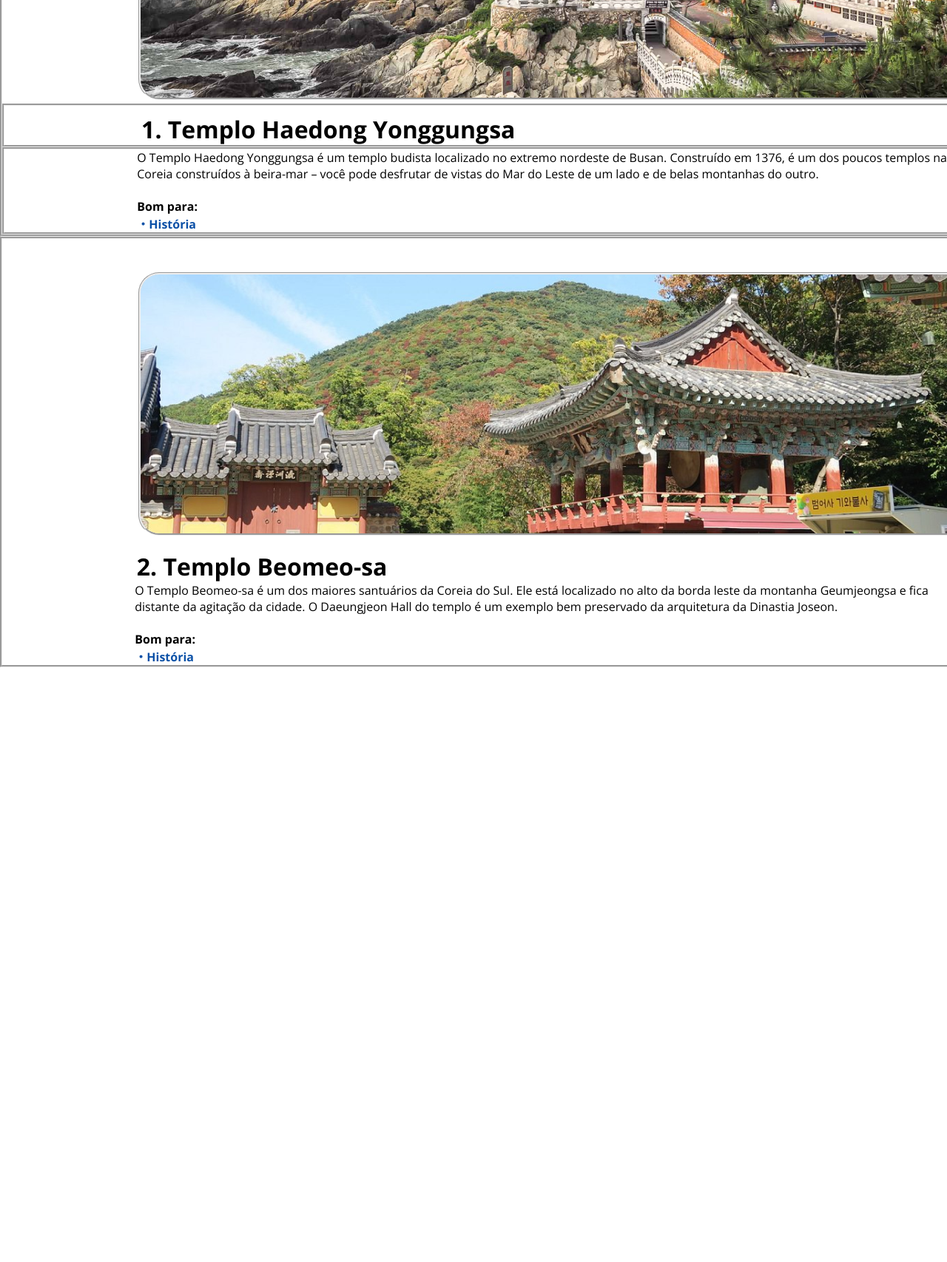
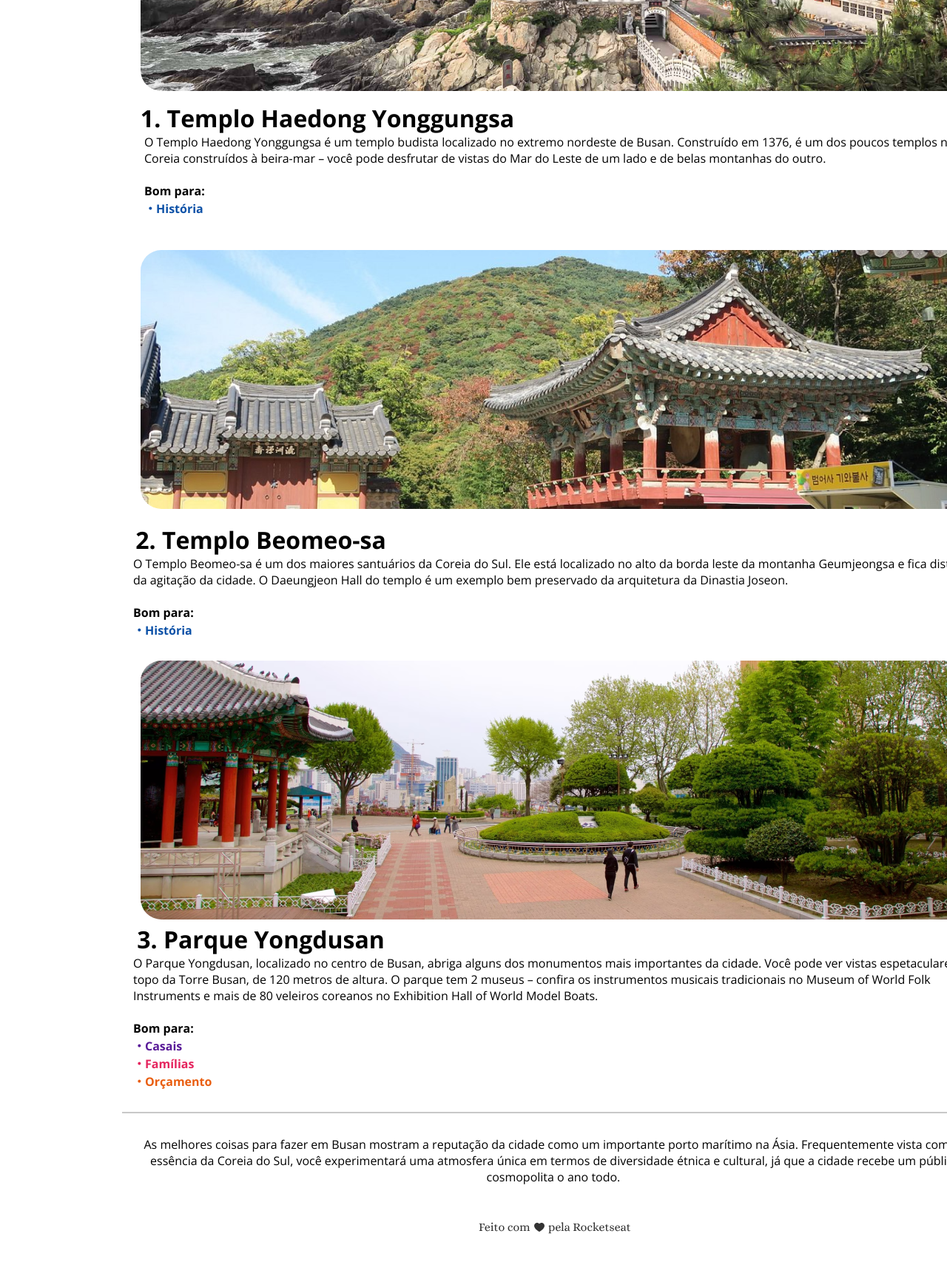
Before and after one commit to marcosfaquete/Rocketseat, a plain HTML site: page Full-Stack/Desafio-pratico-Local Turistico/index.html in a window 1280 px wide. Shown: the part 1080-2786 px from the top of the page at 74% size. Before the commit the page ends 2030 px from the top, so only its background shows below. Drawn offline with nearby package versions, Linux system fonts and the light colour scheme.

Commit message:
Desafio-pratico-Local-Turistico

```diff
--- a/Full-Stack/Desafio-pratico-Local Turistico/index.html
+++ b/Full-Stack/Desafio-pratico-Local Turistico/index.html
@@ -37,13 +37,13 @@
             Os santuários budistas que pontilham a costa e as montanhas de Busan têm uma arquitetura impressionante que irá encantar os fotógrafos.
         </p>
 
-        <div class="divTemplo">
-            <img class="imgTemplo" src="assets/TemploHaedong.png">
+        <div class="divHaedong">
+            <img class="imgHaedong" src="assets/TemploHaedong.png" alt="Imagem do Templo Haedong">
 
-            <h3 class="subTemplo">
+            <h3 class="subHaedong">
                 1. Templo Haedong Yonggungsa
             </h3>
-            <p class="txtTemplo">
+            <p class="txtHaedong">
                 O Templo Haedong Yonggungsa é um templo budista localizado no extremo nordeste de Busan. Construído em 1376, é um dos poucos templos na
                 Coreia construídos à beira-mar – você pode desfrutar de vistas do Mar do Leste de um lado e de belas montanhas do outro.
                 <br>
@@ -53,7 +53,7 @@
         </div>
 
         <div class="divBeomeo">
-            <img class='imgBeomeo'src="assets/temploBeomeosa.png">
+            <img class='imgBeomeo'src="assets/temploBeomeosa.png" alt="Imagem do Templo Beomeosa">
             <h3 class="subBeomeo">
                 2. Templo Beomeo-sa
             </h3>
@@ -65,15 +65,31 @@
             </p>
         </div>
 
-        <div class="divParque">
+        <div class="parqueYongdusan">
+            <img class="imgParqueYongdusan" src="assets/parqueYongdusan.png" alt="Imagem do Parque Yongdusan">
+            <h3 class="subYongdusan">
+                3. Parque Yongdusan
+            </h3>
+            <p class="txtYongdusan">
+                O Parque Yongdusan, localizado no centro de Busan, abriga alguns dos monumentos mais importantes da cidade. Você pode ver vistas espetaculares do topo da Torre Busan, de 120 metros de altura. O parque tem 2 museus – confira os instrumentos musicais tradicionais no Museum of World Folk Instruments e mais de 80 veleiros coreanos no Exhibition Hall of World Model Boats.
+                <br>
+                <br><strong>Bom para:</strong>
+                <br><strong style="color: #591B98;">・Casais</strong>
+                <br><strong style="color: #E5245E;">・Famílias</strong>
+                <br><strong style="color: #E95E10;">・Orçamento</strong>
+            </p>
 
+            <div class="rodaPE">
+                <p class="txtPE">
+                    As melhores coisas para fazer em Busan mostram a reputação da cidade como um importante porto marítimo na Ásia. Frequentemente vista como a essência da Coreia do Sul, você experimentará uma atmosfera única em termos de diversidade étnica e cultural, já que a cidade recebe um público cosmopolita o ano todo.
+                </p>
+            </div>
+        </div>
+
+        <div class="divCreditos">
+            <img class="imgCreditos" src="assets/Creditos.svg">
 
         </div>
-
-
-
-
-
 
 
 
--- a/Full-Stack/Desafio-pratico-Local Turistico/style.css
+++ b/Full-Stack/Desafio-pratico-Local Turistico/style.css
@@ -4,7 +4,6 @@
 }
 
 .container {
-
     font-family: 'Open Sans', sans-serif;
     width: 1500px;
     height: auto;
@@ -26,7 +25,6 @@
     text-align: center;
     padding-right: 57%;
     line-height: 100%;
-    font-size: 36px;
     padding-top: 18px;
 }
 
@@ -45,7 +43,6 @@
     font-size: 16px;
     text-align: center;
     padding-top: 15px;
-    border-style: groove;
     border-bottom-width: 3px;
     border-top: none;
     border-left: none;
@@ -71,52 +68,41 @@
 }
 
 .txtBusan2 {
-
     font-size: 16px;
     margin-left: 190px;
     margin-right: 12%;
     margin-bottom: 3%;
-
 }
 
-.divTemplo {
-    border-style: groove;
+.divHaedong {
     text-align: center;
 }
 
-.imgTemplo {
-    border-style: groove;
+.imgHaedong {
     text-align: center;
     border-radius: 28px;
 }
 
-
-.subTemplo {
-    border-style: groove;
+.subHaedong {
     font-size: 32px;
     padding-top: 10px;
     padding-right: 41%;
 
 }
 
-.txtTemplo {
-    border-style: groove;
-    padding-left: 12%;
+.txtHaedong  {
+    padding-left: 13%;
     padding-right: 11%;
-
     font-size: 16px;
     text-align: left;
 }
 
-
 .divBeomeo {
-    border-style: groove;
     text-align: center;
 }
 
 .imgBeomeo {
     margin-top: 3%;
-    border-style: groove;
     border-radius: 28px;
 }
 
@@ -127,9 +113,53 @@
 }
 
 .txtBeomeo {
-
     font-size: 16px;
     text-align: left;
     margin-right: 12%;
     margin-left: 12%;
 }
+
+.parqueYongdusan {
+    text-align: center;
+    margin-top: 2%;
+}
+
+.imgParqueYongdusan {
+    border-radius: 28px;
+
+}
+
+.subYongdusan {
+    font-size: 32px;
+    margin-right: 53%;
+}
+
+.txtYongdusan{
+    font-size: 16px;
+    margin-left: 12%;
+    text-align: left;
+    margin-right: 11%;
+}
+
+.txtPE {
+    border-style: groove;
+    font-size: 16px;
+    margin-left: 11%;
+    margin-right: 11%;
+    text-align: center;
+    margin-top: 2%;
+    border-left: none;
+    border-right: none;
+    border-bottom: none;
+    padding-top: 2%;
+    border-color: rgba(253, 253, 253, 0.63);
+}
+
+.divCreditos {
+    text-align: center;
+
+}
+
+.imgCreditos {
+    padding-top: 3%;
+}
```
Also changed, not shown: Full-Stack/Desafio-pratico-Local Turistico/assets/Creditos.svg (added).
